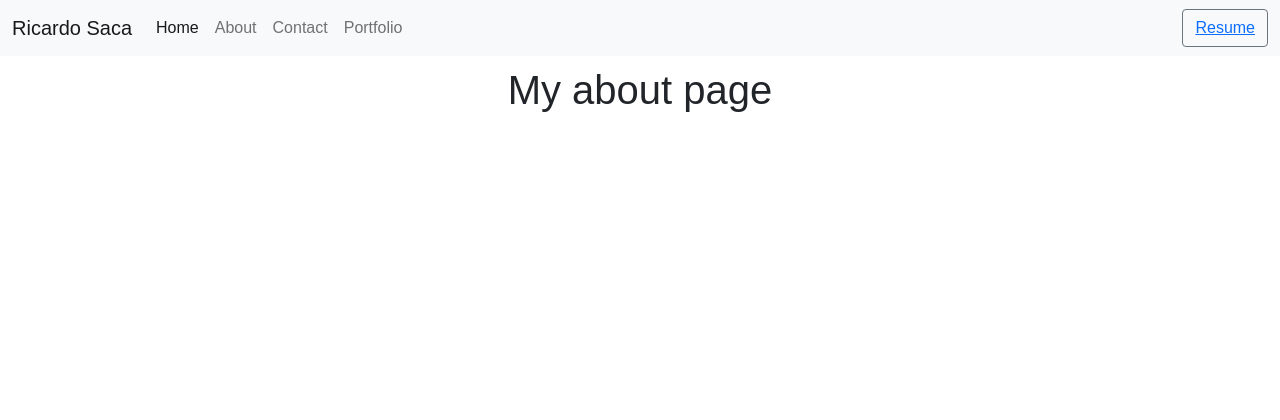
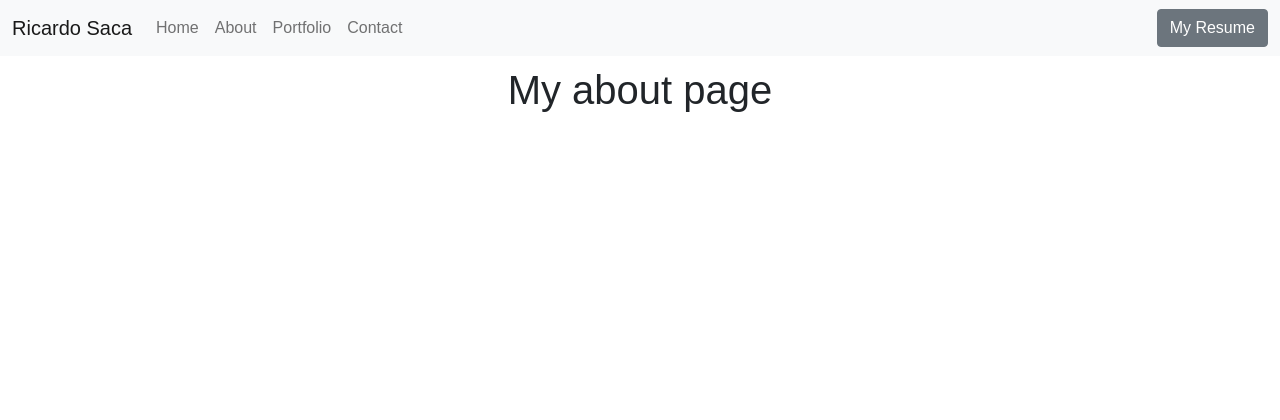
Before and after one commit to RicardoSaca/website, a Flask app: page /about in a window 1280 px wide. Shown: the top 420 px of the page. Run offline with Flask 2, Linux system fonts and the light colour scheme.

Commit message:
fixed resume button

```diff
--- a/templates/base.html
+++ b/templates/base.html
@@ -9,7 +9,7 @@
         <link href="https://cdn.jsdelivr.net/npm/bootstrap@5.0.0-beta3/dist/css/bootstrap.min.css" rel="stylesheet" integrity="sha384-eOJMYsd53ii+scO/bJGFsiCZc+5NDVN2yr8+0RDqr0Ql0h+rP48ckxlpbzKgwra6" crossorigin="anonymous">
 
         <!-- link to my css -->
-        <link rel="stylesheet" href="static/style.css">
+        <link rel="stylesheet" href="{{ url_for('static', filename='style.css')}}">
 
         <title>Ricardo Saca</title>
 
@@ -25,21 +25,21 @@
               <div class="collapse navbar-collapse" id="navbarText">
                 <ul class="navbar-nav me-auto mb-2 mb-lg-0">
                   <li class="nav-item">
-                    <a class="nav-link active" aria-current="page" href="{{ url_for('home') }}">Home</a>
+                    <a class="nav-link" aria-current="page" href="{{ url_for('home') }}">Home</a>
                   </li>
                   <li class="nav-item">
                     <a class="nav-link" href="{{ url_for('about') }}">About</a>
                   </li>
                   <li class="nav-item">
-                    <a class="nav-link" href="{{ url_for('contact') }}">Contact</a>
+                    <a class="nav-link" href=" {{ url_for('portfolio') }}">Portfolio</a>
                   </li>
                   <li class="nav-item">
-                    <a class="nav-link" href=" {{ url_for('portfolio') }}">Portfolio</a>
+                    <a class="nav-link" href="{{ url_for('contact') }}">Contact</a>
                   </li>
                 </ul>
                 <span>
-                  <button type="button" class="btn btn-outline-secondary"><a href=".\static\documents\Ricardo_Saca.pdf" class="genric-btn primary-border circle" target="_blank">Resume</a></button>
-
+                  <a class="btn btn-secondary" href="{{ url_for('static', filename='documents/Ricardo_Saca.pdf')}}"
+                  role="button">My Resume</a>
                 </span>
               </div>
             </div>
```
